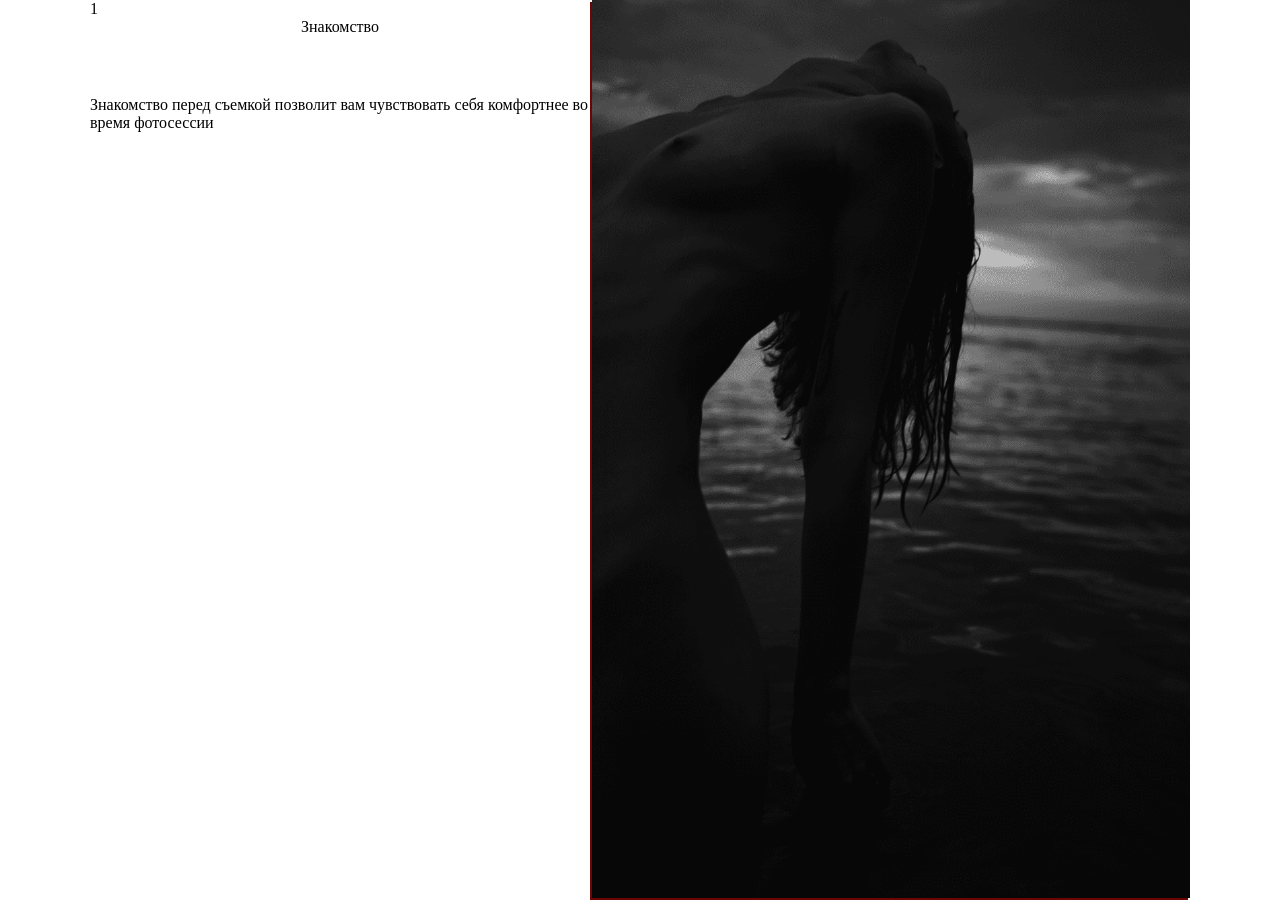
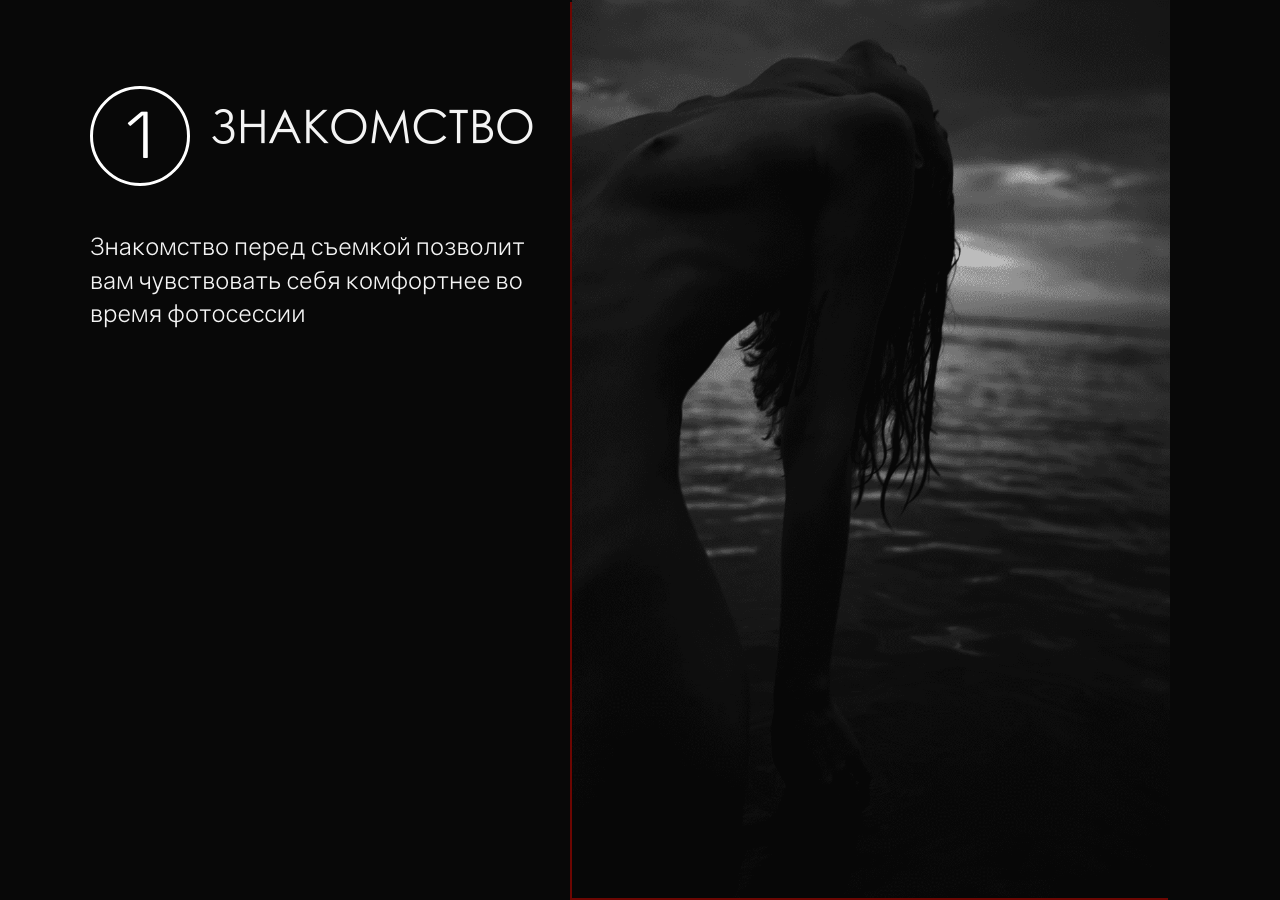
Before and after one commit to YaKolyash/website-for-the-photographer, a plain HTML site: page HTML/index.html in a window 1280 px wide. Drawn offline with nearby package versions, Linux system fonts and the light colour scheme.

Commit message:
add shooting.scss

```diff
--- a/HTML/index.html
+++ b/HTML/index.html
@@ -339,16 +339,18 @@
   <div class="container">
     <div class="shooting-wrapper">
       <div class="background">
-        <div class="project-title none">Примеры работ</div>
+        <div class="project-title">Примеры работ</div>
         <div class="shooting-description">
-          <div class="circle">
-            <div class="circle-item">1</div>
-            <div class="circle-title"></div>
+          <div class="flex-title">
+            <div class="circle">
+              <div class="circle-item"><p>1</p></div>
+              <div class="circle-title"></div>
+            </div>
+            <div class="water-title margin-subtitle">
+              <h2>Знакомство</h2>
+            </div>
           </div>
-          <div class="title">
-            <h2>Знакомство</h2>
-          </div>
-          <div class="subtitle">
+          <div class="shooting-subtitle">
             <p>
               Знакомство перед съемкой позволит вам чувствовать себя комфортнее
               во время фотосессии
--- a/HTML/scss/blocks/shooting.scss
+++ b/HTML/scss/blocks/shooting.scss
@@ -1,4 +1,5 @@
 .shooting {
+    background: $background-block;
 }
 .background {
 }
@@ -6,20 +7,62 @@
     display: flex;
 }
 .project-title {
+    color: $white;
 }
 .none {
 }
 .shooting-description {
 }
+.flex-title {
+    display: flex;
+    margin-top: 86px;
+}
 .circle {
+    width: 100px;
+    height: 100px;
+    border-radius: 100px;
+    border: 3px solid $white;
 }
 .circle-item {
+    color: $white;
+
+    & p {
+        font-family: "Gravity-Book";
+        font-size: 64px;
+        font-weight: 400;
+        line-height: 89.6px;
+        text-align: center;
+    }
 }
 .circle-title {
 }
-.title {
+.water-title {
+    & h2 {
+        font-family: "RoundedElegance";
+        font-size: 46px;
+        font-weight: 400;
+        line-height: 48px;
+        text-align: left;
+        color: $smoke-white;
+        text-transform: uppercase;
+    }
 }
-.subtitle {
+.margin-subtitle {
+    margin-left: 20px;
+    margin-top: 20px;
+}
+.shooting-subtitle {
+    margin-top: 43px;
+
+    & p {
+        width: 480px;
+        font-family: "Gravity-Book";
+        font-size: 24px;
+        font-weight: 350;
+        line-height: 33.6px;
+        text-align: left;
+        color: $smoke-white;
+    }
 }
 .shooting-img {
     & img {
```
Also changed, not shown: HTML/shooting.html (+10 -8 lines), css/style.css.
